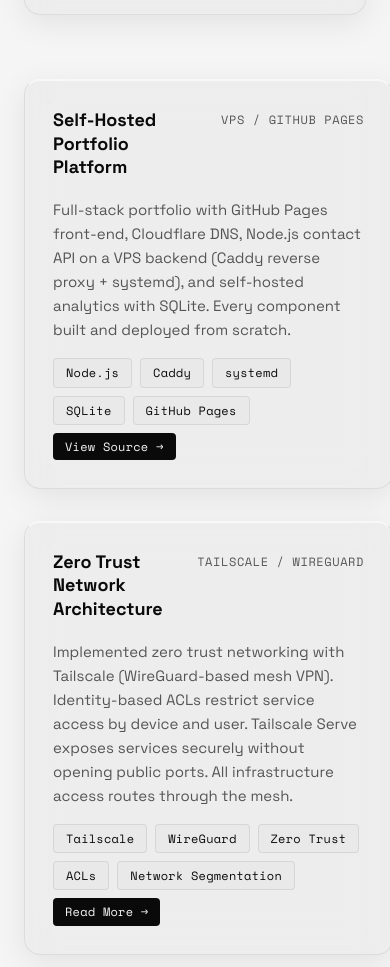
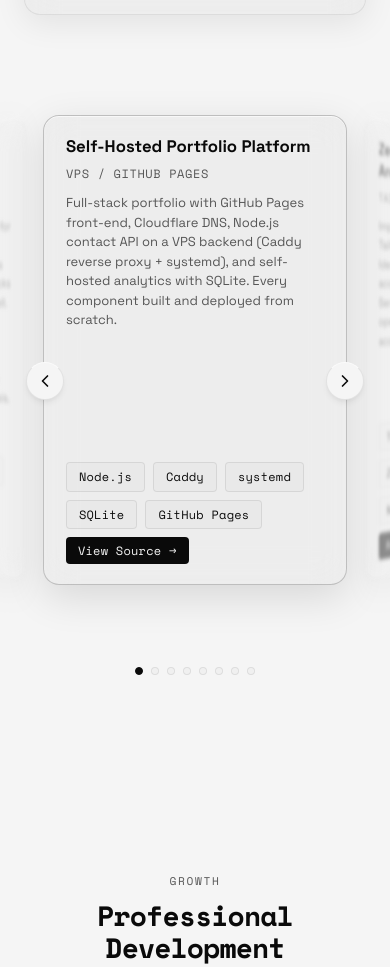
Before and after one commit to tsteinke11306/trevor-steinke-portfolio, a plain HTML site: page index.html in a window 390 px wide. Shown: the part 7505-8472 px from the top of the page. Drawn offline with nearby package versions, Linux system fonts and the light colour scheme.

Commit message:
Homelab cards: same 3D revolving ring, compact variant
- Generalized carousel JS into initRing(id, opts); two instances now run
  (projects + homelab), each with its own dots, buttons, keyboard, swipe
- Homelab ring: 8 cards on the cylinder, compact 430px height, tighter
  radius; same crisp-front/blurred-tilted-sides treatment
- Fixed nested-div balance from the wrapper (viewport close + container
  close were dropped during extraction)

```diff
--- a/index.html
+++ b/index.html
@@ -555,7 +555,12 @@
                 </div>
             </div>
 
-            <div class="projects-grid">
+            <div class="carousel" id="homelab-carousel">
+                <button class="car-btn car-prev" aria-label="Previous card">
+                    <svg width="20" height="20" viewBox="0 0 24 24" fill="none" stroke="currentColor" stroke-width="2" stroke-linecap="round" stroke-linejoin="round"><path d="M15 18l-6-6 6-6"/></svg>
+                </button>
+                <div class="carousel-viewport carousel-compact">
+                    <div class="carousel-track">
                 <div class="project-card">
                     <div class="project-header">
                         <h3 class="project-title">Self-Hosted Portfolio Platform</h3>
@@ -671,6 +676,12 @@
                         <span class="tag">Threat Intel</span>
                     </div>
                 </div>
+                </div>
+                    </div>
+                <button class="car-btn car-next" aria-label="Next card">
+                    <svg width="20" height="20" viewBox="0 0 24 24" fill="none" stroke="currentColor" stroke-width="2" stroke-linecap="round" stroke-linejoin="round"><path d="M9 18l6-6-6-6"/></svg>
+                </button>
+                <div class="carousel-dots" aria-label="Card selector"></div>
             </div>
         </div>
     </section>
--- a/script.js
+++ b/script.js
@@ -402,11 +402,12 @@
 })();
 
 /* ============================================
-   Projects 3D revolving carousel
+   3D revolving carousels
    ============================================ */
-(function () {
-    const carousel = document.getElementById('projects-carousel');
+function initRing(id, opts) {
+    const carousel = document.getElementById(id);
     if (!carousel) return;
+    const compact = opts && opts.compact;
     const viewport = carousel.querySelector('.carousel-viewport');
     const track = carousel.querySelector('.carousel-track');
     const cards = Array.from(track.children);
@@ -414,25 +415,24 @@
     const nextBtn = carousel.querySelector('.car-next');
     const dotsWrap = carousel.querySelector('.carousel-dots');
     const n = cards.length;
-    const step = 360 / n;          // angular slice per card
+    const step = 360 / n;
     let index = 0;
-    let rot = 0;                   // accumulated ring rotation (deg)
+    let rot = 0;
     let radius = 0;
 
     cards.forEach((_, i) => {
         const d = document.createElement('button');
         d.type = 'button';
         d.className = 'car-dot';
-        d.setAttribute('aria-label', 'Go to project ' + (i + 1) + ' of ' + n);
+        d.setAttribute('aria-label', 'Go to card ' + (i + 1) + ' of ' + n);
         d.addEventListener('click', () => go(i));
         dotsWrap.appendChild(d);
     });
     const dots = Array.from(dotsWrap.children);
 
-    // place each card on the cylinder: rotate to its slice, push out by radius
     function layout() {
-        const w = cards[0].offsetWidth || 420;
-        radius = Math.round((w / 2) / Math.tan(Math.PI / n)) + 34;
+        const w = cards[0].offsetWidth || 360;
+        radius = Math.round((w / 2) / Math.tan(Math.PI / n)) + (compact ? 26 : 34);
         cards.forEach((c, i) => {
             c.style.transform = 'rotateY(' + (i * step) + 'deg) translateZ(' + radius + 'px)';
         });
@@ -440,8 +440,8 @@
 
     function paint() {
         cards.forEach((c, i) => {
-            let d = (i - index + n) % n;      // 0..n-1
-            if (d > n / 2) d -= n;            // signed distance from front
+            let d = (i - index + n) % n;
+            if (d > n / 2) d -= n;
             c.classList.toggle('is-active', d === 0);
             c.classList.toggle('is-side', Math.abs(d) === 1);
             if (d === 0) {
@@ -457,11 +457,11 @@
 
     function go(i) {
         const target = ((i % n) + n) % n;
-        let d = target - index;               // shortest rotational path
+        let d = target - index;
         if (d > n / 2) d -= n;
         if (d < -n / 2) d += n;
         index = target;
-        rot -= d * step;                      // ring counter-rotates to bring card forward
+        rot -= d * step;
         track.style.transform = 'translateZ(-' + radius + 'px) rotateY(' + rot + 'deg)';
         paint();
     }
@@ -494,8 +494,11 @@
         x0 = null;
     }, { passive: true });
 
-    function refresh() { layout(); go(index); }   // re-measure and re-apply ring transform
+    function refresh() { layout(); go(index); }
     window.addEventListener('resize', refresh);
     requestAnimationFrame(refresh);
-    setTimeout(refresh, 700); // re-measure after section reveal
-})();
+    setTimeout(refresh, 700);
+}
+
+initRing('projects-carousel');
+initRing('homelab-carousel', { compact: true });
--- a/styles.css
+++ b/styles.css
@@ -1021,6 +1021,32 @@
     }
 }
 
+
+/* compact ring variant (homelab cards are shorter) */
+.carousel-compact {
+    min-height: 500px;
+}
+
+.carousel-compact .project-card {
+    height: 430px;
+    top: 12px;
+}
+
+.carousel-compact .project-description {
+    font-size: 0.875rem;
+    line-height: 1.5;
+}
+
+@media (max-width: 768px) {
+    .carousel-compact {
+        min-height: 540px;
+    }
+
+    .carousel-compact .project-card {
+        height: 470px;
+    }
+}
+
 /* ============================================
    Homelab Section
    ============================================ */
```
